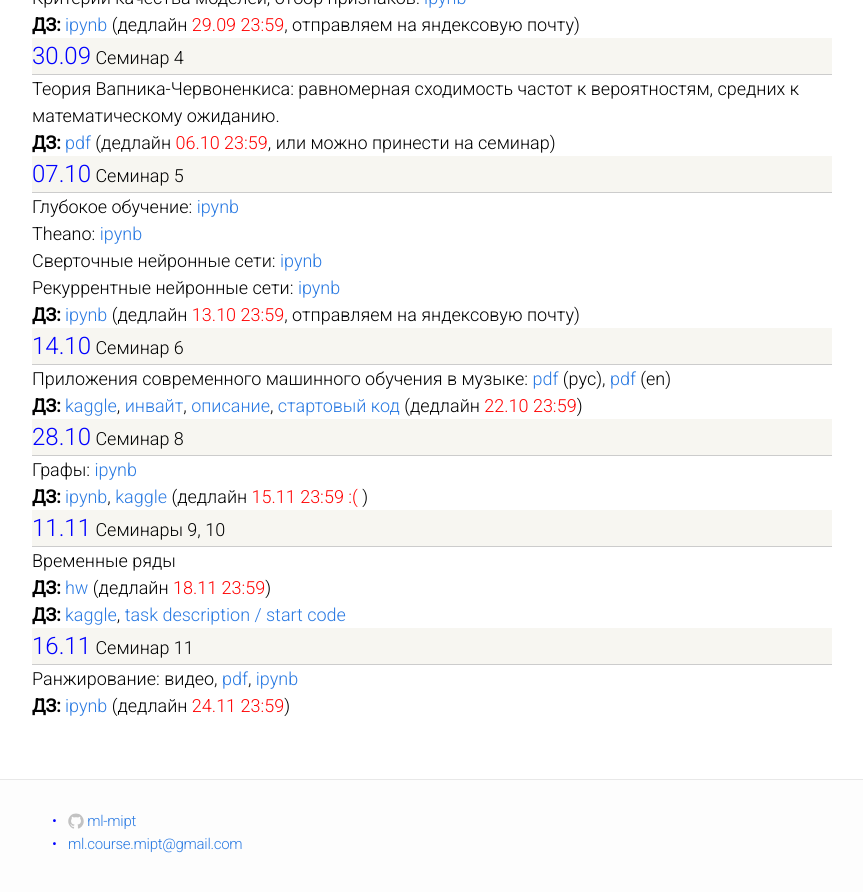
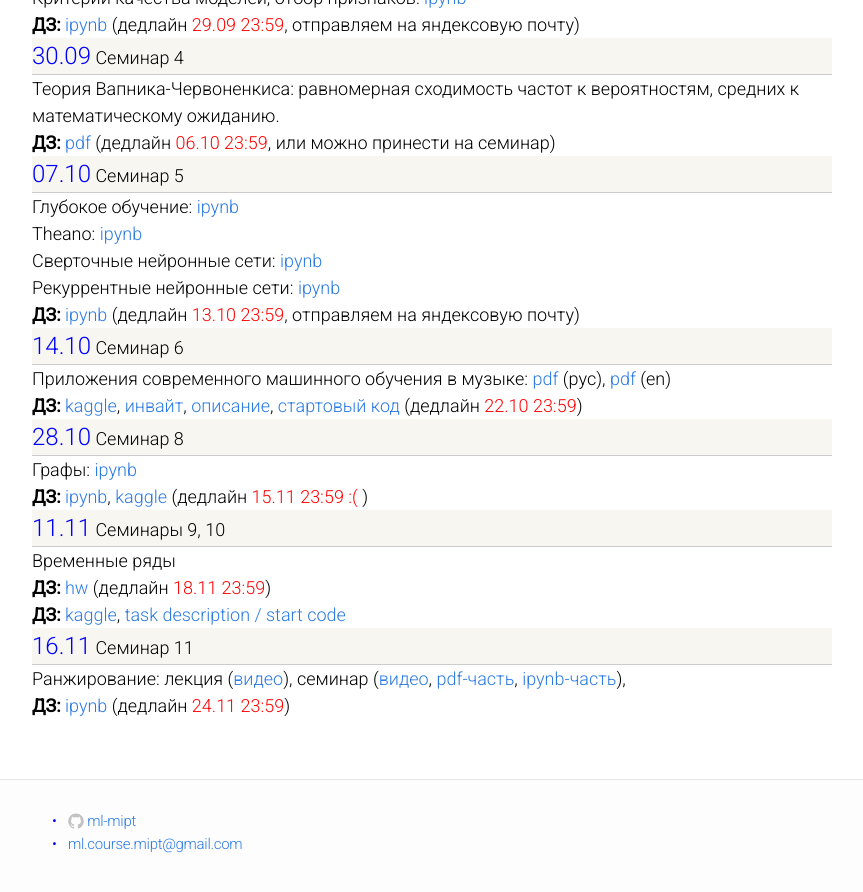
Before and after one commit to ml-mipt/old-ml-mipt.github.io, a Jekyll site: the page built from 399/seminars.md, in a window 1280 px wide and 900 px high, scrolled down 858 px. Shown: the top 892 px of the window, without its empty margins (208-1071 px from the left). Built offline with Jekyll 4.4.1, drawn with Linux system fonts in a browser that asks for light colours.

Commit message:
Update seminars.md

```diff
--- a/399/seminars.md
+++ b/399/seminars.md
@@ -134,9 +134,9 @@
     </div>
     <div style="text-align: left">
         Ранжирование:
-        видео,
-        <a href="https://github.com/ml-mipt/ml-mipt-part2/blob/master/2016/seminars/sem10_ranking/%D0%A1%D0%B5%D0%BC%D0%B8%D0%BD%D0%B0%D1%80.pdf">pdf</a>,
-        <a href="https://github.com/ml-mipt/ml-mipt-part2/blob/master/2016/seminars/sem10_ranking/%D0%A1%D0%B5%D0%BC%D0%B8%D0%BD%D0%B0%D1%80.ipynb">ipynb</a><br/>
+        лекция (<a href="https://www.youtube.com/watch?v=GctrEpJinhI">видео</a>),
+      	  семинар (<a href="https://www.youtube.com/watch?v=GZmXKBzIfkA">видео</a>, <a href="https://github.com/ml-mipt/ml-mipt-part2/blob/master/2016/seminars/sem10_ranking/%D0%A1%D0%B5%D0%BC%D0%B8%D0%BD%D0%B0%D1%80.pdf">pdf-часть</a>,
+          <a href="https://github.com/ml-mipt/ml-mipt-part2/blob/master/2016/seminars/sem10_ranking/%D0%A1%D0%B5%D0%BC%D0%B8%D0%BD%D0%B0%D1%80.ipynb">ipynb-часть</a>),  <br/>
         <b>ДЗ:</b>
         <a href="https://github.com/ml-mipt/ml-mipt-part2/blob/master/2016/home_works/hw09_ranking/hw.ipynb">ipynb</a>
         (дедлайн <font color="red">24.11 23:59</font>)<br/>
```
